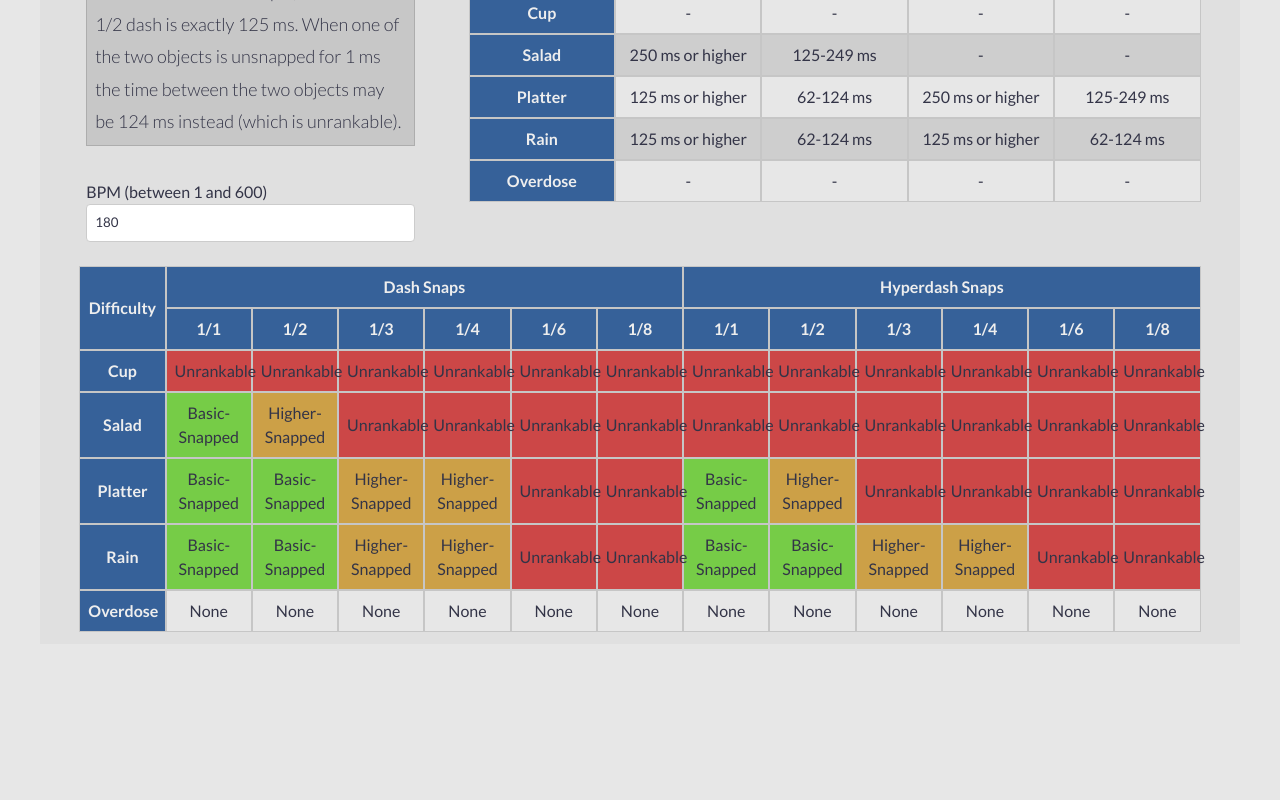
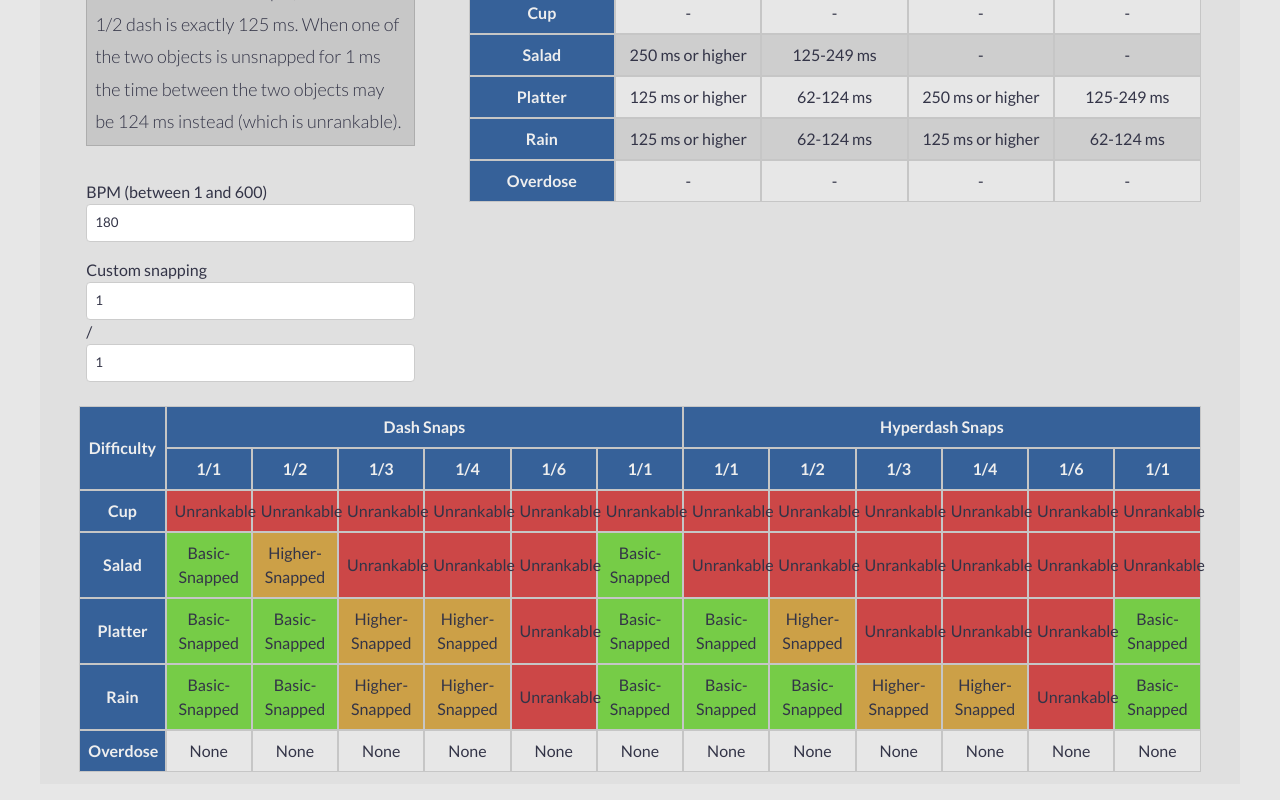
Before and after one commit to Darius-Wattimena/greaper-website, a React (Create React App) app: page /tools in a window 1280 px wide. Shown: the part 1506-2306 px from the top of the page. Before the commit the page ends 2166 px from the top, so only its background shows below. Built offline with nearby package versions, Linux system fonts and the light colour scheme.

Commit message:
add custom snapping for snapping specifier

```diff
--- a/src/Types.ts
+++ b/src/Types.ts
@@ -40,4 +40,5 @@ export interface MillisecondSnappingReference {
   oneNine: number
   oneTwelve: number
   oneSixteen: number
+  custom: number
 }
--- a/src/components/form/NumberInput.tsx
+++ b/src/components/form/NumberInput.tsx
@@ -1,5 +1,5 @@
 import React, { useState } from 'react'
-import { hasMultipleDots, isNumber } from '../../utils/FormUtil'
+import { isNumber } from '../../utils/FormUtil'
 
 interface NumberInputProps {
   id: string
@@ -25,12 +25,7 @@ export default function NumberInput({
     const input = event.target.value
     const parsedInput = Number(input)
     setFormValue(input)
-    if (
-      isNumber(input) &&
-      !hasMultipleDots(input) &&
-      isMinValue(parsedInput) &&
-      isMaxValue(parsedInput)
-    ) {
+    if (isNumber(input) && isMinValue(parsedInput) && isMaxValue(parsedInput)) {
       if (hasInvalidInput) {
         setHasInvalidInput(false)
       }
--- /dev/null
+++ b/src/components/form/SnappingInput.tsx
@@ -0,0 +1,87 @@
+import React, { useState } from 'react'
+import { isInteger } from '../../utils/FormUtil'
+
+interface SnappingInputProps {
+  id: string
+  label: string
+  initialNumeratorValue: string
+  numeratorSetter: React.Dispatch<React.SetStateAction<number>>
+  initialDenominatorValue: string
+  denominatorSetter: React.Dispatch<React.SetStateAction<number>>
+}
+
+export default function SnappingInput({
+  id,
+  label,
+  initialNumeratorValue,
+  numeratorSetter,
+  initialDenominatorValue,
+  denominatorSetter
+}: SnappingInputProps) {
+  const [numeratorHasInvalidInput, setNumeratorHasInvalidInput] = useState(false)
+  const [denominatorHasInvalidInput, setDenominatorHasInvalidInput] = useState(false)
+  const [numeratorFormValue, setNumeratorFormValue] = useState(initialNumeratorValue)
+  const [denominatorFormValue, setDenominatorFormValue] = useState(initialDenominatorValue)
+
+  function onNumeratorChange(event: React.ChangeEvent<HTMLInputElement>) {
+    const input = event.target.value
+    const parsedInput = Number(input)
+
+    setNumeratorFormValue(input)
+
+    if (isInteger(input)) {
+      if (numeratorHasInvalidInput) {
+        setNumeratorHasInvalidInput(false)
+      }
+
+      numeratorSetter(parsedInput)
+    } else {
+      setNumeratorHasInvalidInput(true)
+    }
+  }
+
+  // slightly violated DRY here, but i dont know a better way to do this in ts, so pls refactor if u know a better way
+  function onDenominatorChange(event: React.ChangeEvent<HTMLInputElement>) {
+    const input = event.target.value
+    const parsedInput = Number(input)
+
+    setDenominatorFormValue(input)
+
+    if (isInteger(input)) {
+      if (denominatorHasInvalidInput) {
+        setDenominatorHasInvalidInput(false)
+      }
+
+      denominatorSetter(parsedInput)
+    } else {
+      setDenominatorHasInvalidInput(true)
+    }
+  }
+
+  return (
+    <label htmlFor={id} className="col-12">
+      {label}
+      <div>
+        <input
+          id={id}
+          type="text"
+          value={numeratorFormValue}
+          className={numeratorHasInvalidInput ? 'form-input__error' : ''}
+          onChange={event => {
+            onNumeratorChange(event)
+          }}
+        />
+        /
+        <input
+          id={id}
+          type="text"
+          value={denominatorFormValue}
+          className={denominatorHasInvalidInput ? 'form-input__error' : ''}
+          onChange={event => {
+            onDenominatorChange(event)
+          }}
+        />
+      </div>
+    </label>
+  )
+}
--- a/src/components/tools/snappingSpecifier/SnappingSpecifier.tsx
+++ b/src/components/tools/snappingSpecifier/SnappingSpecifier.tsx
@@ -6,12 +6,14 @@ import './SnappingSpecifier.scss'
 
 export default function SnappingSpecifier() {
   const [bpm, setBpm] = useState(180.0)
+  const [customNumerator, setCustomNumerator] = useState(1)
+  const [customDenominator, setCustomDenominator] = useState(1)
   const [result, setResult] = useState<SnappingResult[]>([])
 
   useEffect(() => {
-    const snaps = calculateSnaps(bpm)
+    const snaps = calculateSnaps(bpm, customNumerator, customDenominator)
     setResult(specifySnappingCategories(snaps))
-  }, [bpm])
+  }, [bpm, customNumerator, customDenominator])
 
   function GetSnapType(diff: Difficulty, snap: number, isHyperdash: boolean): SnapType {
     const flooredSnap = Math.floor(snap)
@@ -74,7 +76,7 @@ export default function SnappingSpecifier() {
           GetSnapType(Difficulty.CUP, snaps.purpleTick, false),
           GetSnapType(Difficulty.CUP, snaps.blueTick, false),
           GetSnapType(Difficulty.CUP, snaps.darkPurpleTick, false),
-          GetSnapType(Difficulty.CUP, snaps.yellowTick, false)
+          GetSnapType(Difficulty.CUP, snaps.custom, false)
         ],
         hyperdashSnaps: [
           GetSnapType(Difficulty.CUP, snaps.whiteTick, true),
@@ -82,7 +84,7 @@ export default function SnappingSpecifier() {
           GetSnapType(Difficulty.CUP, snaps.purpleTick, true),
           GetSnapType(Difficulty.CUP, snaps.blueTick, true),
           GetSnapType(Difficulty.CUP, snaps.darkPurpleTick, true),
-          GetSnapType(Difficulty.CUP, snaps.yellowTick, true)
+          GetSnapType(Difficulty.CUP, snaps.custom, true)
         ]
       },
       {
@@ -93,7 +95,7 @@ export default function SnappingSpecifier() {
           GetSnapType(Difficulty.SALAD, snaps.purpleTick, false),
           GetSnapType(Difficulty.SALAD, snaps.blueTick, false),
           GetSnapType(Difficulty.SALAD, snaps.darkPurpleTick, false),
-          GetSnapType(Difficulty.SALAD, snaps.yellowTick, false)
+          GetSnapType(Difficulty.SALAD, snaps.custom, false)
         ],
         hyperdashSnaps: [
           GetSnapType(Difficulty.SALAD, snaps.whiteTick, true),
@@ -101,7 +103,7 @@ export default function SnappingSpecifier() {
           GetSnapType(Difficulty.SALAD, snaps.purpleTick, true),
           GetSnapType(Difficulty.SALAD, snaps.blueTick, true),
           GetSnapType(Difficulty.SALAD, snaps.darkPurpleTick, true),
-          GetSnapType(Difficulty.SALAD, snaps.yellowTick, true)
+          GetSnapType(Difficulty.SALAD, snaps.custom, true)
         ]
       },
       {
@@ -112,7 +114,7 @@ export default function SnappingSpecifier() {
           GetSnapType(Difficulty.PLATTER, snaps.purpleTick, false),
           GetSnapType(Difficulty.PLATTER, snaps.blueTick, false),
           GetSnapType(Difficulty.PLATTER, snaps.darkPurpleTick, false),
-          GetSnapType(Difficulty.PLATTER, snaps.yellowTick, false)
+          GetSnapType(Difficulty.PLATTER, snaps.custom, false)
         ],
         hyperdashSnaps: [
           GetSnapType(Difficulty.PLATTER, snaps.whiteTick, true),
@@ -120,7 +122,7 @@ export default function SnappingSpecifier() {
           GetSnapType(Difficulty.PLATTER, snaps.purpleTick, true),
           GetSnapType(Difficulty.PLATTER, snaps.blueTick, true),
           GetSnapType(Difficulty.PLATTER, snaps.darkPurpleTick, true),
-          GetSnapType(Difficulty.PLATTER, snaps.yellowTick, true)
+          GetSnapType(Difficulty.PLATTER, snaps.custom, true)
         ]
       },
       {
@@ -131,7 +133,7 @@ export default function SnappingSpecifier() {
           GetSnapType(Difficulty.RAIN, snaps.purpleTick, false),
           GetSnapType(Difficulty.RAIN, snaps.blueTick, false),
           GetSnapType(Difficulty.RAIN, snaps.darkPurpleTick, false),
-          GetSnapType(Difficulty.RAIN, snaps.yellowTick, false)
+          GetSnapType(Difficulty.RAIN, snaps.custom, false)
         ],
         hyperdashSnaps: [
           GetSnapType(Difficulty.RAIN, snaps.whiteTick, true),
@@ -139,7 +141,7 @@ export default function SnappingSpecifier() {
           GetSnapType(Difficulty.RAIN, snaps.purpleTick, true),
           GetSnapType(Difficulty.RAIN, snaps.blueTick, true),
           GetSnapType(Difficulty.RAIN, snaps.darkPurpleTick, true),
-          GetSnapType(Difficulty.RAIN, snaps.yellowTick, true)
+          GetSnapType(Difficulty.RAIN, snaps.custom, true)
         ]
       },
       {
@@ -150,7 +152,7 @@ export default function SnappingSpecifier() {
           GetSnapType(Difficulty.OVERDOSE, snaps.purpleTick, false),
           GetSnapType(Difficulty.OVERDOSE, snaps.blueTick, false),
           GetSnapType(Difficulty.OVERDOSE, snaps.darkPurpleTick, false),
-          GetSnapType(Difficulty.OVERDOSE, snaps.yellowTick, false)
+          GetSnapType(Difficulty.OVERDOSE, snaps.custom, false)
         ],
         hyperdashSnaps: [
           GetSnapType(Difficulty.OVERDOSE, snaps.whiteTick, true),
@@ -158,7 +160,7 @@ export default function SnappingSpecifier() {
           GetSnapType(Difficulty.OVERDOSE, snaps.purpleTick, true),
           GetSnapType(Difficulty.OVERDOSE, snaps.blueTick, true),
           GetSnapType(Difficulty.OVERDOSE, snaps.darkPurpleTick, true),
-          GetSnapType(Difficulty.OVERDOSE, snaps.yellowTick, true)
+          GetSnapType(Difficulty.OVERDOSE, snaps.custom, true)
         ]
       }
     ]
@@ -180,7 +182,14 @@ export default function SnappingSpecifier() {
   return (
     <div className="row">
       <div className="col-4">
-        <SnappingSpecifierForm bpm={bpm} setBpm={setBpm} />
+        <SnappingSpecifierForm
+          bpm={bpm}
+          setBpm={setBpm}
+          customNumerator={customNumerator}
+          setCustomNumerator={setCustomNumerator}
+          customDenominator={customDenominator}
+          setCustomDenominator={setCustomDenominator}
+        />
       </div>
       <div className="col-8">
         <table>
@@ -246,13 +255,13 @@ export default function SnappingSpecifier() {
               <th>1/3</th>
               <th>1/4</th>
               <th>1/6</th>
-              <th>1/8</th>
+              <th>{customNumerator.toString().concat('/').concat(customDenominator.toString())}</th>
               <th>1/1</th>
               <th>1/2</th>
               <th>1/3</th>
               <th>1/4</th>
               <th>1/6</th>
-              <th>1/8</th>
+              <th>{customNumerator.toString().concat('/').concat(customDenominator.toString())}</th>
             </tr>
           </thead>
           <tbody>
--- a/src/components/tools/snappingSpecifier/SnappingSpecifierForm.tsx
+++ b/src/components/tools/snappingSpecifier/SnappingSpecifierForm.tsx
@@ -1,12 +1,24 @@
 import React from 'react'
 import NumberInput from '../../form/NumberInput'
+import SnappingInput from '../../form/SnappingInput'
 
 interface SliderVelocityFormProps {
   bpm: number
   setBpm: React.Dispatch<React.SetStateAction<number>>
+  customNumerator: number
+  setCustomNumerator: React.Dispatch<React.SetStateAction<number>>
+  customDenominator: number
+  setCustomDenominator: React.Dispatch<React.SetStateAction<number>>
 }
 
-export default function SnappingSpecifierForm({ bpm, setBpm }: SliderVelocityFormProps) {
+export default function SnappingSpecifierForm({
+  bpm,
+  setBpm,
+  customNumerator,
+  setCustomNumerator,
+  customDenominator,
+  setCustomDenominator
+}: SliderVelocityFormProps) {
   return (
     <div className="row">
       <div className="col-12 note-col">
@@ -19,12 +31,21 @@ export default function SnappingSpecifierForm({ bpm, setBpm }: SliderVelocityFor
       </div>
       <NumberInput
         id="bpm"
+        label="BPM (between 1 and 600)"
         initialValue={bpm.toString()}
-        label="BPM (between 1 and 600)"
         numberSetter={setBpm}
         min={1}
         max={600}
       />
+      {/* TODO FIX UI */}
+      <SnappingInput
+        id="bpm"
+        label="Custom snapping"
+        initialNumeratorValue={customNumerator.toString()}
+        numeratorSetter={setCustomNumerator}
+        initialDenominatorValue={customDenominator.toString()}
+        denominatorSetter={setCustomDenominator}
+      />
     </div>
   )
 }
--- a/src/utils/FormUtil.ts
+++ b/src/utils/FormUtil.ts
@@ -1,7 +1,7 @@
 export function isNumber(input: string) {
-  return /\d+(\.\d+)?/.test(input)
+  return /^\d+\.*\d+$/.test(input)
 }
 
-export function hasMultipleDots(input: string) {
-  return input.split('').filter(x => x == '.').length > 1
+export function isInteger(input: string) {
+  return /^\d+$/.test(input)
 }
--- a/src/utils/MilliSecondsUtil.ts
+++ b/src/utils/MilliSecondsUtil.ts
@@ -1,6 +1,10 @@
 import { MillisecondSnappingReference } from '../Types'
 
-export function calculateSnaps(bpm: number): MillisecondSnappingReference {
+export function calculateSnaps(
+  bpm: number,
+  customNumerator: number = 0,
+  customDenominator: number = 0
+): MillisecondSnappingReference {
   const oneMeasureMs = 60000 / bpm
 
   return {
@@ -14,6 +18,7 @@ export function calculateSnaps(bpm: number): MillisecondSnappingReference {
     oneSeven: oneMeasureMs / 7, // 1/7 snapping
     oneNine: oneMeasureMs / 9, // 1/9 snapping
     oneTwelve: oneMeasureMs / 12, // 1/12 snapping
-    oneSixteen: oneMeasureMs / 16 // 1/16 snapping
+    oneSixteen: oneMeasureMs / 16, // 1/16 snapping
+    custom: customDenominator === 0 ? 0 : (customNumerator * oneMeasureMs) / customDenominator // custom snapping, avoiding division by 0
   }
 }
```
